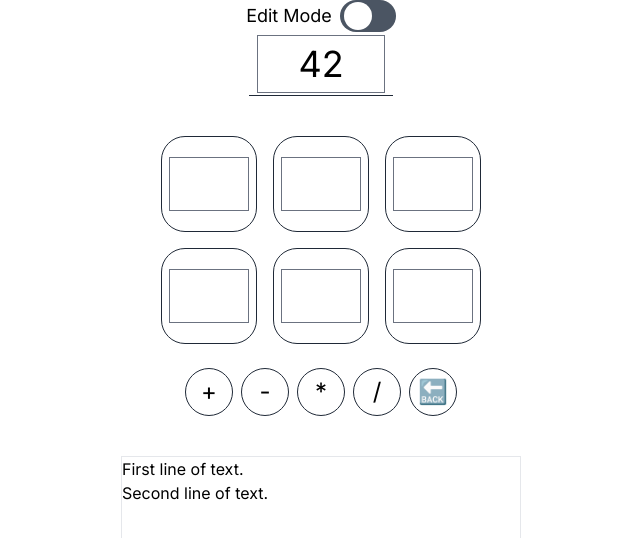
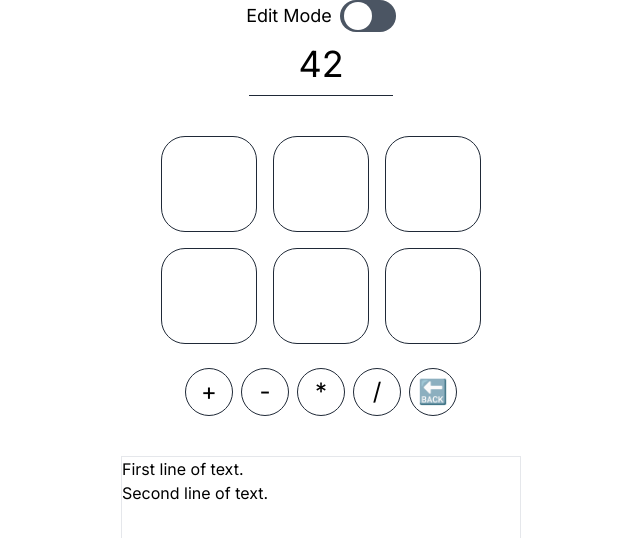
Before and after one commit to heeringa/digits, a Next.js app: page / in a window 1280 px wide. Shown: the top 538 px of the page, without its empty margins (319-959 px from the left). Built offline with nearby package versions, Linux system fonts and the light colour scheme.

Commit message:
The flowbite install changed some of the default border styling so updated the components using <input> styles to remove borders both by default and with focus

```diff
--- a/src/app/components/Goal.tsx
+++ b/src/app/components/Goal.tsx
@@ -13,7 +13,7 @@ function Goal({ isEditable=true, value, onGoalChange }:GoalProps): React.JSX.Ele
 
   return (
     <div className={style}>
-      <input className="text-center text-4xl w-32 bg-transparent focus:outline-none"
+      <input className="text-center text-4xl w-32 bg-transparent border-none focus:ring-0 focus:outline-none"
              readOnly={!isEditable}
              value={value === null ? "" : value}
              type="number"
--- a/src/app/components/NumberView.tsx
+++ b/src/app/components/NumberView.tsx
@@ -26,7 +26,7 @@ function NumberView({ index, value, isEditable=true, isSelected=false, isVisible
     <div className={style}
          id={`pos-${index}`}
          onClick={event => onNumberClick(index, event)}>
-     <input className={"bg-transparent text-center text-3xl w-20 focus:border-gray-300 focus:outline-none" + (isEditable ? "" : " cursor-default select-none")}
+     <input className={"border-none bg-transparent text-center text-3xl w-20 focus:ring-0 focus:border-none  " + (isEditable ? "" : " cursor-default select-none")}
             type="number"
             placeholder = ""
             readOnly={!isEditable}
```
Also changed, not shown: src/app/globals.css (+11 -0 lines).
